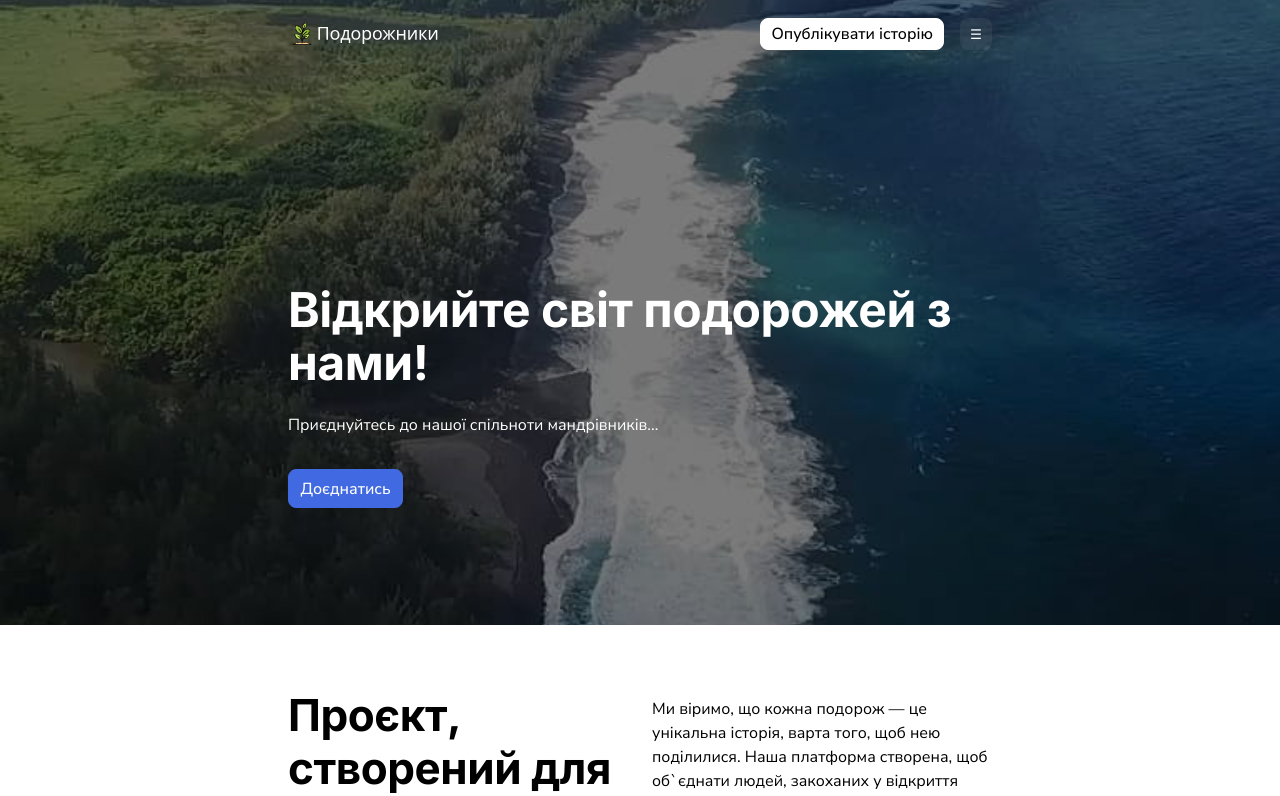
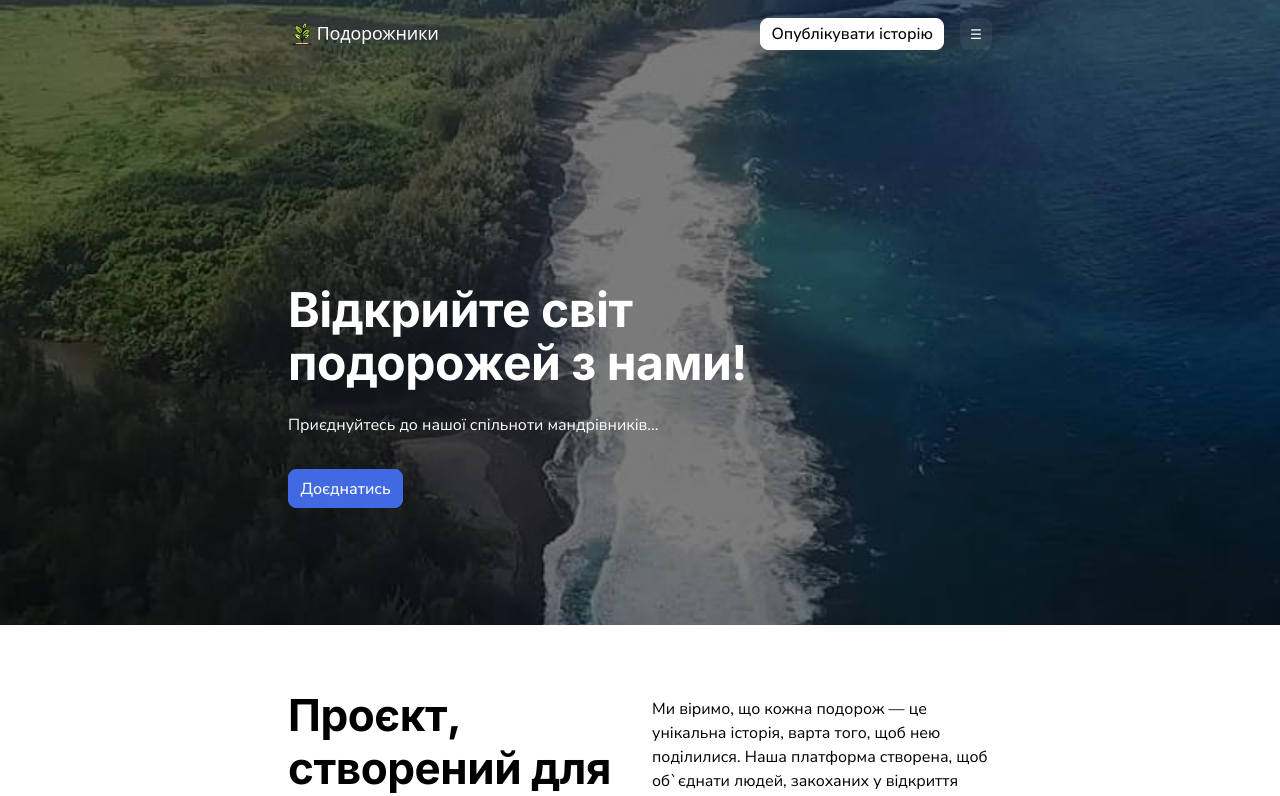
Before and after one commit to Eugene3671/podorognick-front, a Next.js app: page / in a window 1280 px wide. Shown: the top 796 px of the page. Built offline with nearby package versions, Linux system fonts and the light colour scheme; no server answers.

Commit message:
add width for title in hero

```diff
--- a/src/components/Hero/Hero.module.css
+++ b/src/components/Hero/Hero.module.css
@@ -77,6 +77,7 @@
 
   .title {
     font-size: 48px;
+    width: 612px;
     /* padding-right: 92px; */
   }
   .button {
@@ -92,6 +93,7 @@
 
   .title {
     font-size: 56px;
+    width: 759px;
   }
   .description {
     font-size: 20px;
```
